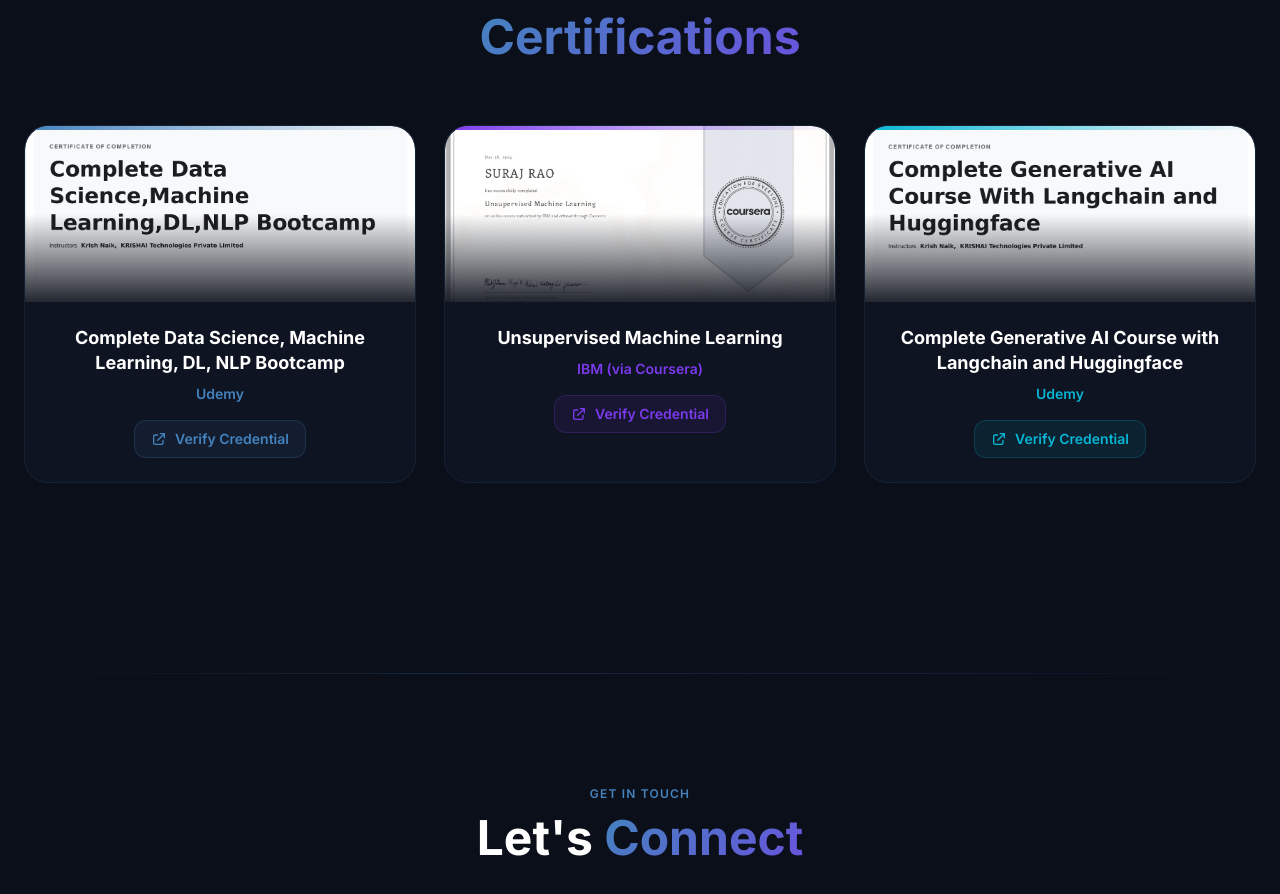
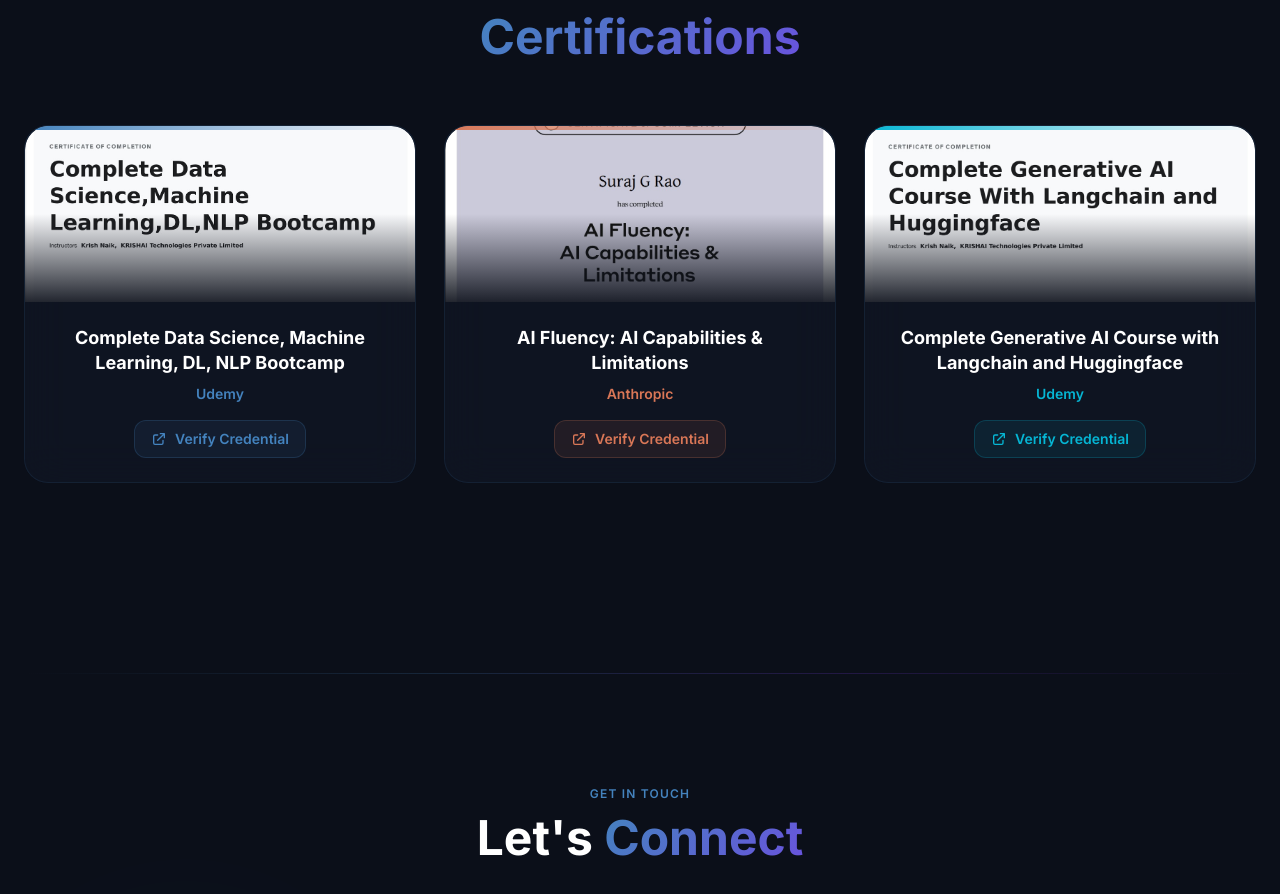
Before and after one commit to Suraj-G-Rao/My-Portfolio, a React (Vite) app: page / in a window 1280 px wide. Shown: the part 7403-8297 px from the top of the page. Built offline with nearby package versions, Linux system fonts and the light colour scheme; no server answers.

Commit message:
Updated Certificate Section

```diff
--- a/src/data/portfolio.js
+++ b/src/data/portfolio.js
@@ -293,11 +293,11 @@
     color: "#4483BE",
   },
   {
-    title: "Unsupervised Machine Learning",
-    issuer: "IBM (via Coursera)",
-    image: "/photos/ibm.jpg",
-    credential: "https://www.coursera.org/account/accomplishments/verify/NPY427Z1YQHR",
-    color: "#7C3AED",
+    title: "AI Fluency: AI Capabilities & Limitations",
+    issuer: "Anthropic",
+    image: "/photos/anthropic.jpg",
+    credential: "https://verify.skilljar.com/c/p8owhpzjmjng",
+    color: "#D97757",
   },
   {
     title: "Complete Generative AI Course with Langchain and Huggingface",
```
Also changed, not shown: Photos/Antropic.jpeg (added), public/photos/anthropic.jpg (added).
